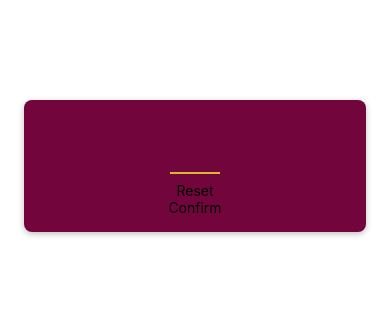
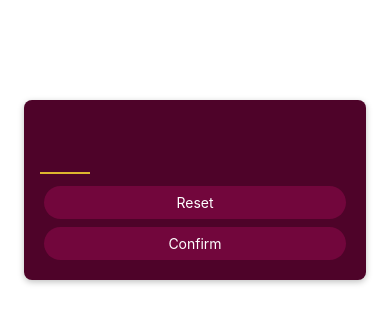
Before and after one commit to afiqaimanafr/mini-game, a React Native app: screen / in a window 390 px wide. Shown: the top 324 px of the page. Built offline with nearby package versions, Linux system fonts and the light colour scheme.

Commit message:
update: latest

```diff
--- a/components/PrimaryButton.js
+++ b/components/PrimaryButton.js
@@ -1,11 +1,32 @@
-import { View, Text, Pressable } from "react-native";
+import { View, Text, Pressable, StyleSheet } from "react-native";
 
 function PrimaryButton({ children }) {
+  function pressHandler() {
+    console.log("Pressed!");
+  }
+
   return (
-    <View>
-      <Text>{children}</Text>
-    </View>
+    <Pressable onPress={pressHandler}>
+      <View style={styles.buttonContainer}>
+        <Text style={styles.buttonText}>{children}</Text>
+      </View>
+    </Pressable>
   );
 }
 
 export default PrimaryButton;
+
+const styles = StyleSheet.create({
+  buttonContainer: {
+    backgroundColor: "#72063c",
+    borderRadius: 28,
+    paddingVertical: 8,
+    paddingHorizontal: 16,
+    margin: 4,
+    elevation: 2,
+  },
+  buttonText: {
+    color: "white",
+    textAlign: "center",
+  },
+});
--- a/screens/StartGameScreen.js
+++ b/screens/StartGameScreen.js
@@ -25,14 +25,13 @@
     marginTop: 100,
     marginHorizontal: 24,
     padding: 16,
-    backgroundColor: "#72063c",
+    backgroundColor: "#4e0329",
     borderRadius: 8,
     elevation: 4,
     shadowColor: "black",
     shadowOffset: { width: 0, height: 2 },
     shadowRadius: 6,
     shadowOpacity: 0.25,
-    alignItems: "center",
   },
   numberInput: {
     height: 50,
```
